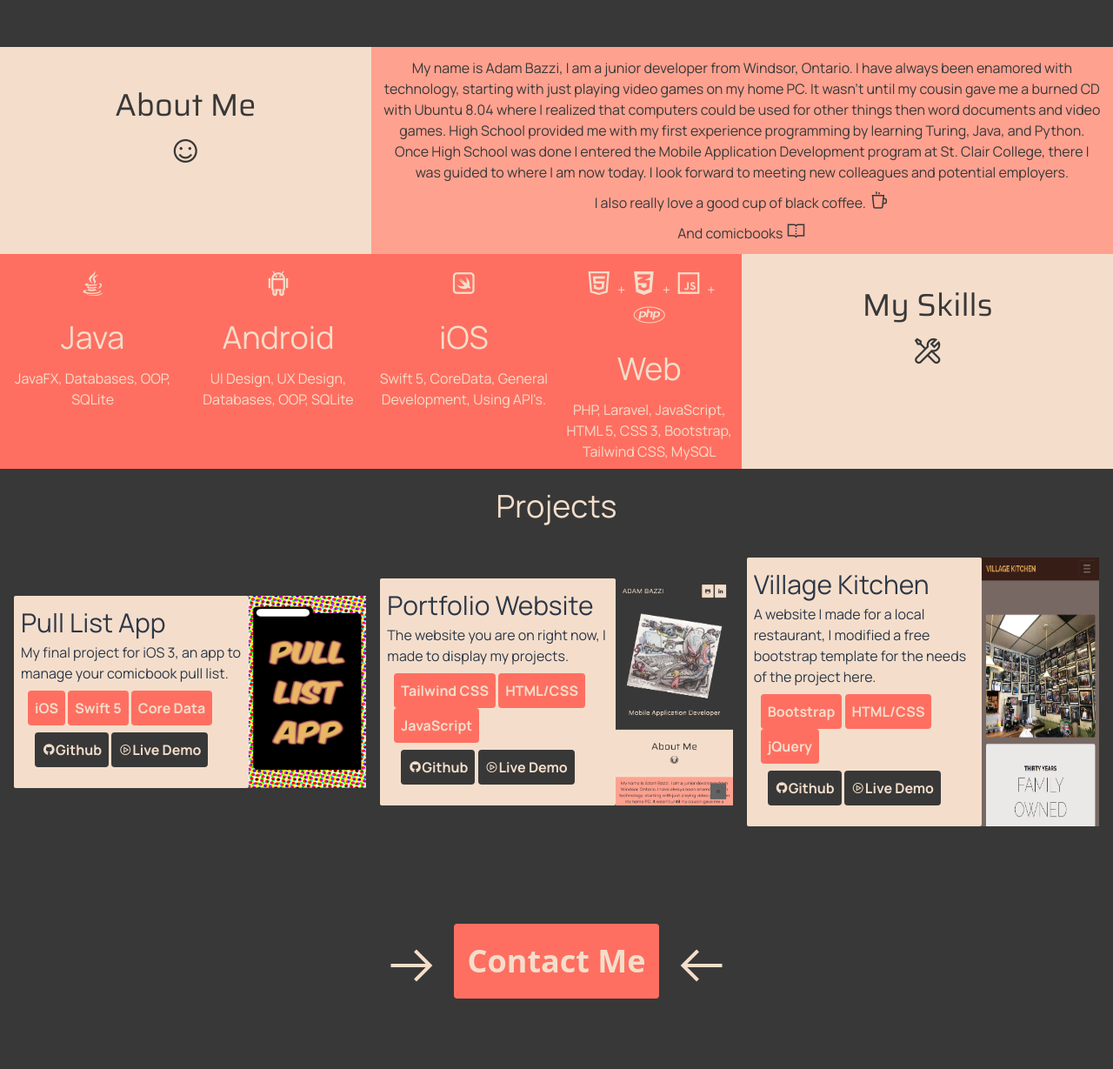
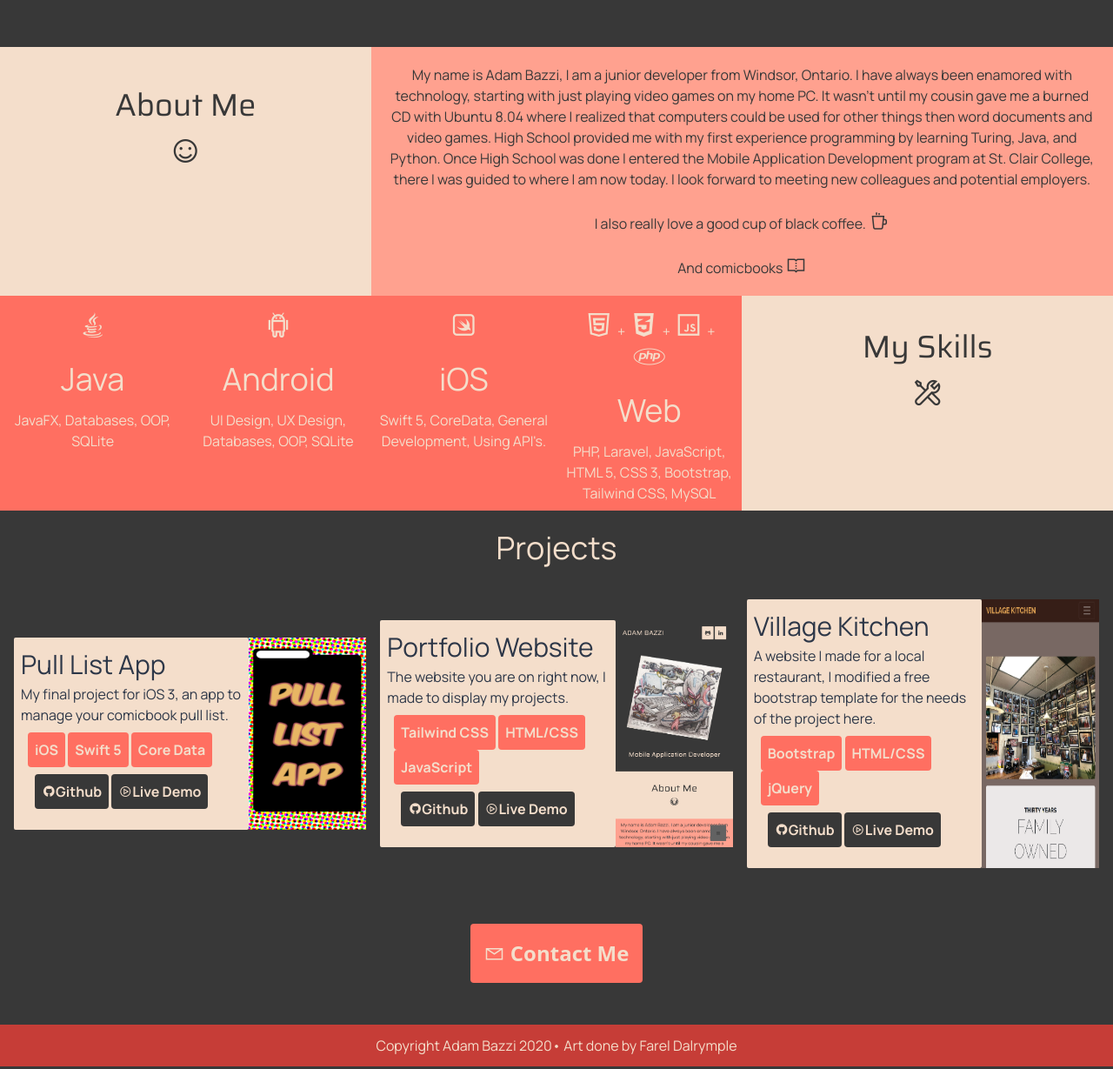
Before and after one commit to Abazzi/portfolioV2, a website: page src/index.html in a window 1280 px wide. Shown: the part 652-1881 px from the top of the page at 87% size. Drawn offline with nearby package versions, Linux system fonts and the light colour scheme; files that its build step writes are made by us from their sources.

Commit message:
Finished Website

```diff
--- a/src/index.html
+++ b/src/index.html
@@ -61,16 +61,16 @@
           </p>
         </div>
         <div class="flex-auto w-2/3 bg-coral-200 text-center font-body text-1xl text-grey-100 p-2 min-w-full lg:min-w-0">
-          <p class="p-1">
+          <p class="p-3">
             My name is Adam Bazzi, I am a junior developer from Windsor, Ontario. I have always been enamored with technology, starting with just playing video games on my home PC.
              It wasn't until my cousin gave me a burned CD with Ubuntu 8.04 where I realized that computers could be used for other things then word documents and video games. High School
              provided me with my first experience programming by learning Turing, Java, and Python. Once High School was done I entered the Mobile Application Development program
              at St. Clair College, there I was guided to where I am now today. I look forward to meeting new colleagues and potential employers.
           </p>
-          <p class="p-1">
+          <p class="p-3">
             I also really love a good cup of black coffee. <i class="las la-coffee text-2xl"></i>
           </p>
-          <p class="p-1">
+          <p class="p-3">
             And comicbooks <i class="las la-book-open text-2xl"></i>
           </p>
         </div>
@@ -261,14 +261,12 @@
     </section>
 
     <!--Contact Me Section-->
-    <section class="flex justify-center p-24" id="contact">
-        <i class="las la-arrow-right text-white-200 text-6xl p-4"></i>
+    <section class="flex justify-center p-12" id="contact">
         <a href="mailto:adambazzi2416@gmail.com?subject=Inquiry">
-          <button class="bg-coral-100 hover:bg-coral-300 text-white-200 font-bold p-4 border-coral-100 hover:border-coral-300 rounded text-center text-4xl">
-            Contact Me
+          <button class="bg-coral-100 hover:bg-coral-300 text-white-200 font-bold p-4 border-coral-100 hover:border-coral-300 rounded text-center text-2xl">
+            <i class="las la-envelope"></i> Contact Me
           </button>
         </a>
-        <i class="las la-arrow-left text-white-200 text-6xl p-4"></i>
     </section>
 
     <!--Footer-->
--- a/src/main.js
+++ b/src/main.js
@@ -8,5 +8,5 @@ function hideShowItems(id){
     }
 
 function profileLiveDemo(){
-    alert('You are already here, I would offer you a cup of coffee but this is a website');
+    alert('You are already here.');
 }
```
Also changed, not shown: README.md, src/img/mobilePortfolio.png (added).
